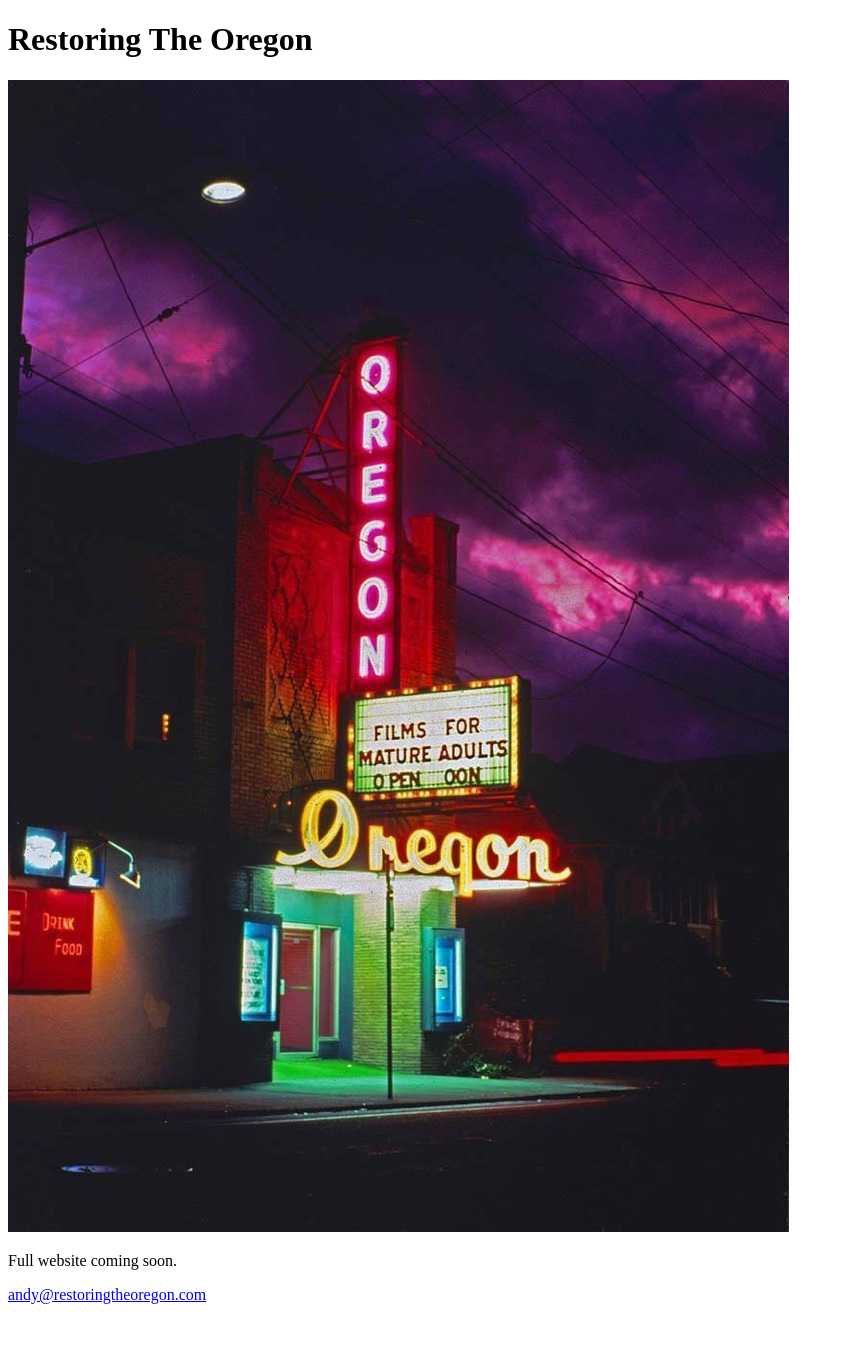
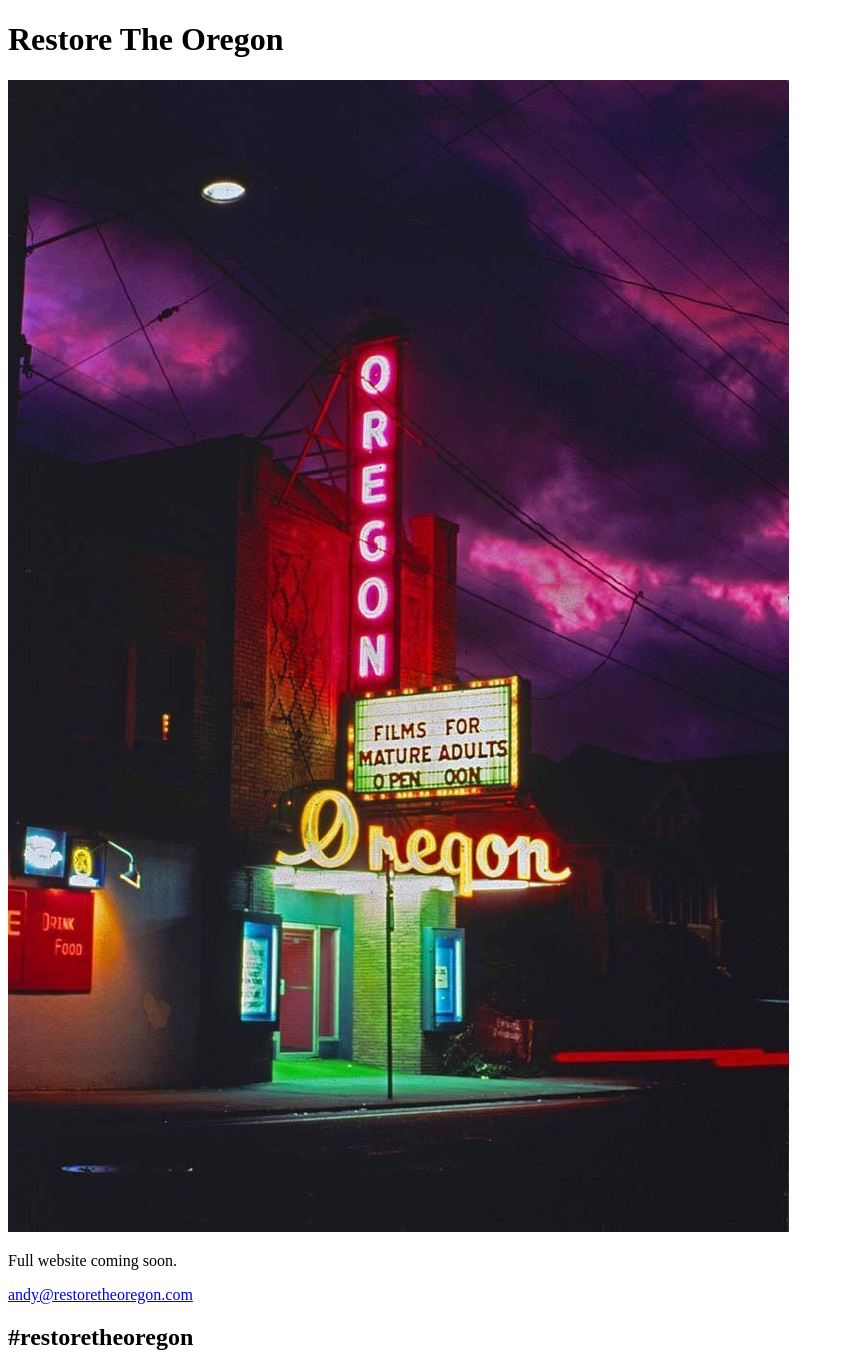
Before and after one commit to andymcmillan/restoretheoregon, a plain HTML site: page index.html in a window 1280 px wide. Shown: the whole page, without its empty margins (0-844 px from the left). Before the commit the page ends 1320 px from the top, so only its background shows below. Drawn offline with Linux system fonts and the light colour scheme.

Commit message:
Changing name to Restore The Oregon

```diff
--- a/index.html
+++ b/index.html
@@ -4,18 +4,20 @@
 <head>
   <meta charset="utf-8">
 
-  <title>Restoring The Oregon</title>
+  <title>Restore The Oregon</title>
 
 </head>
 
 <body>
 
-<h1>Restoring The Oregon</h1>
+<h1>Restore The Oregon</h1>
 
 <img src="img/marquee.jpg" alt="Oregon Theatre marquee">
 
 <p>Full website coming soon.</p>
-<p><a href="mailto:andy@restoringtheoregon.com">andy@restoringtheoregon.com</a></p>
+<p><a href="mailto:andy@restoringtheoregon.com">andy@restoretheoregon.com</a></p>
+
+<h2>#restoretheoregon</h2>
 
 </body>
 
```
